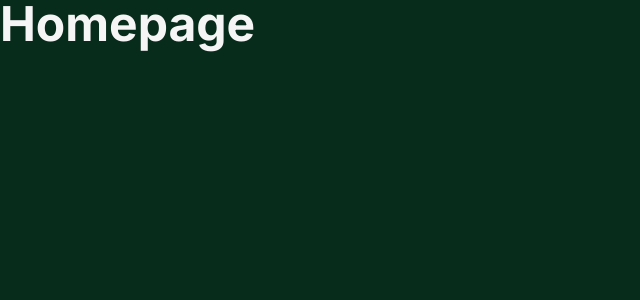
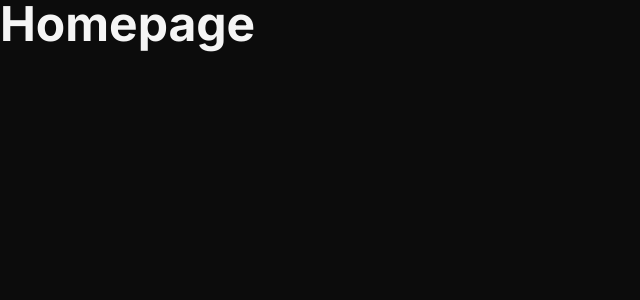
Before and after one commit to leuzaoo/password-manager, a Next.js app in the folder frontend/: page / in a window 1280 px wide. Shown: the top 300 px of the page, without its empty margins (0-640 px from the left). Built offline with nearby package versions, Linux system fonts and the light colour scheme.

Commit message:
Added some new background color v2

```diff
--- a/frontend/src/app/globals.css
+++ b/frontend/src/app/globals.css
@@ -4,11 +4,13 @@
     --color-primary-green: #082c1b;
     --color-primary-gray: #323f4b;
     --color-secondary-gray: #323f4b;
+    --color-primary-dark: #0c0c0c;
+    --color-secondary-dark: #333;
     --color-primary-white: #f5f5f5;
     --color-primary-blue: #005f99;
     --color-primary-alert: #ff6b35;
 }
 
 body {
-  @apply bg-primary-green text-primary-white;
+    @apply bg-primary-dark text-primary-white;
 }
```
Lines whose indentation alone changed are shown as unchanged.
